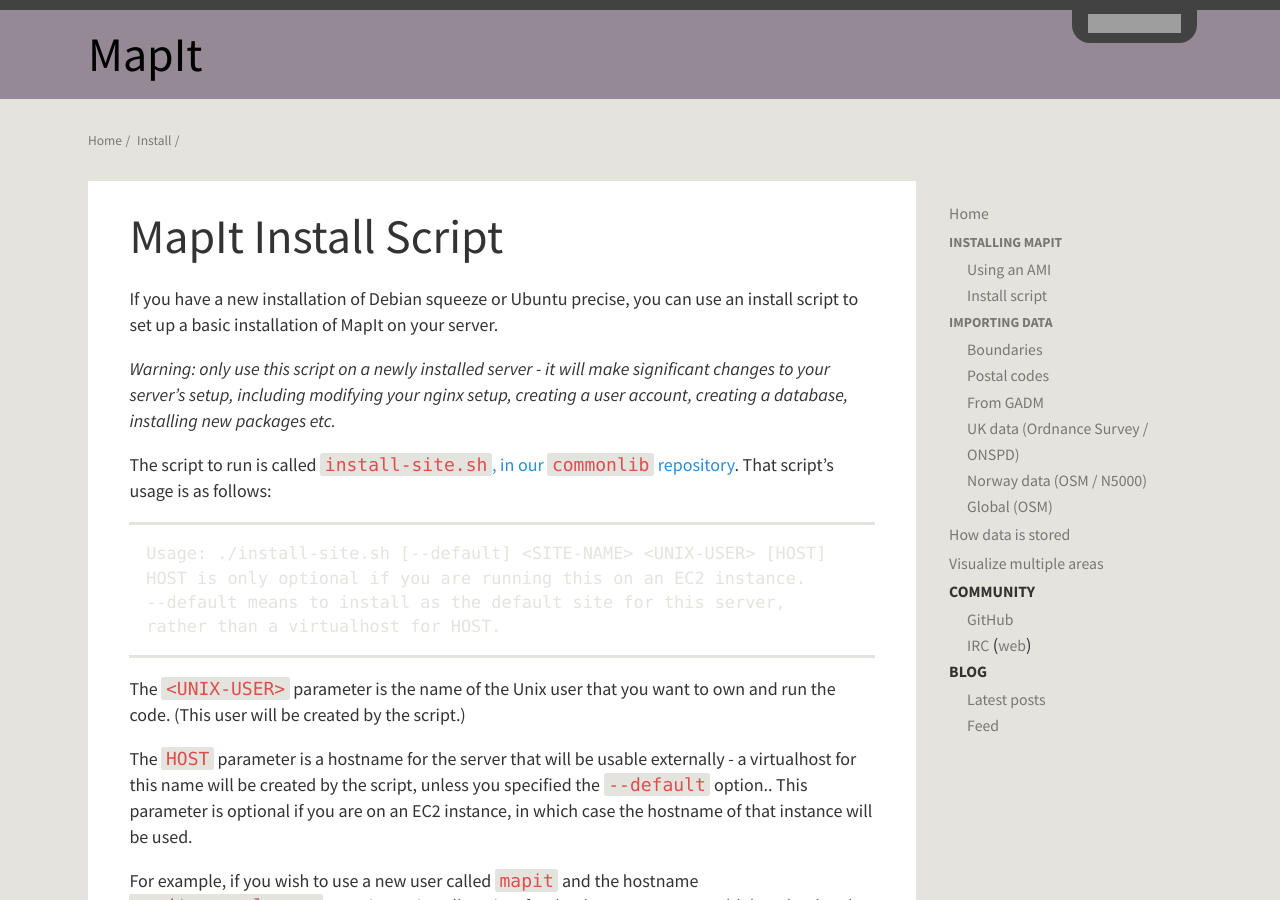
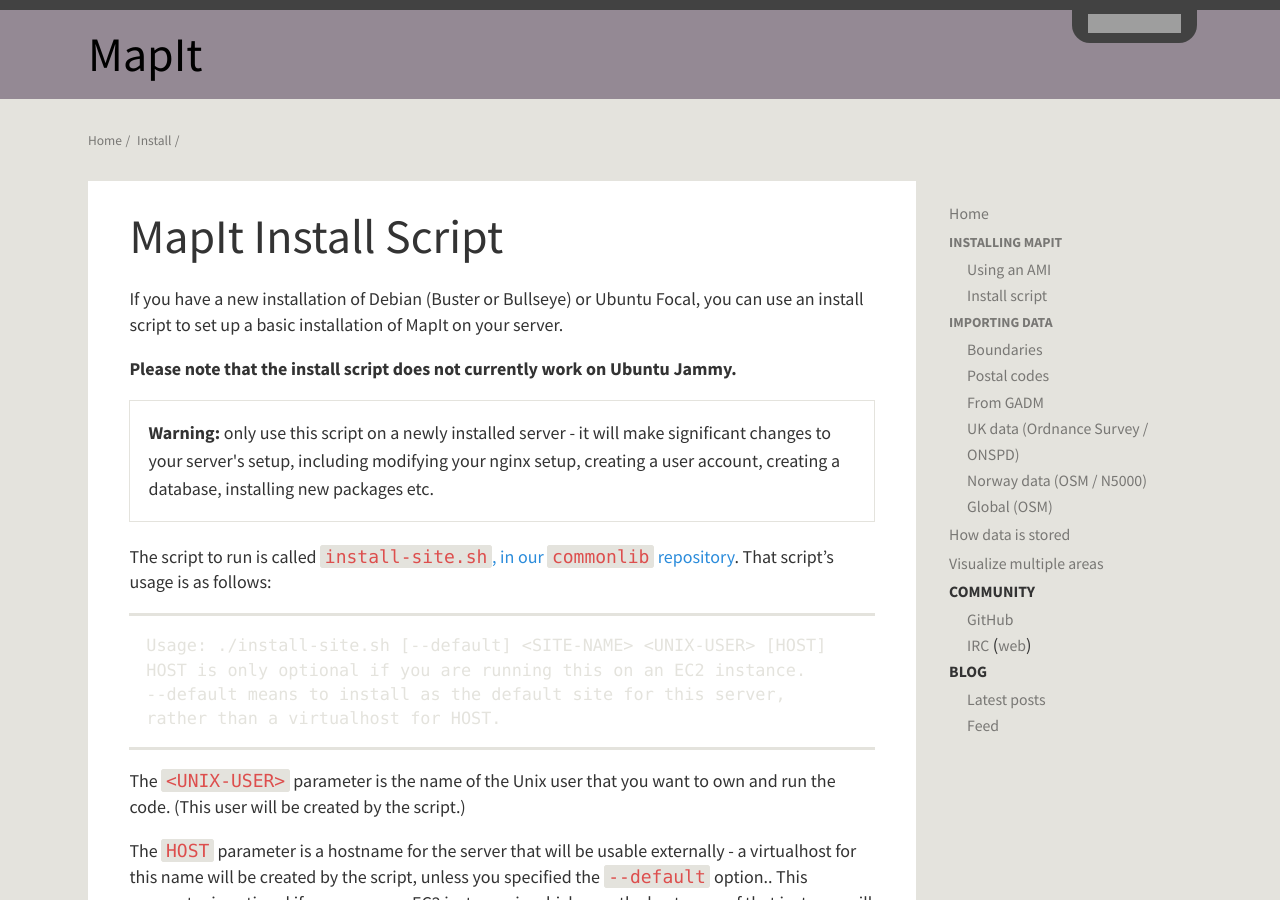
Before and after one commit to mysociety/mapit, a Jekyll site: the page built from install/install-script.md, in a window 1280 px wide and 900 px high. Built offline with Jekyll 4.4.1, drawn with Linux system fonts in a browser that asks for light colours; grey boxes are pictures that could not be loaded.

Commit message:
Update install script docs to reflect relevant OS versions

```diff
--- a/install/install-script.md
+++ b/install/install-script.md
@@ -5,14 +5,19 @@
 
 # MapIt Install Script
 
-If you have a new installation of Debian squeeze or Ubuntu precise,
+If you have a new installation of Debian (Buster or Bullseye) or Ubuntu Focal,
 you can use an install script to set up a basic installation of
 MapIt on your server.
 
-*Warning: only use this script on a newly installed server - it will
+
+**Please note that the install script does not currently work on Ubuntu Jammy.**
+
+<div class="attention-box">
+<strong>Warning:</strong> only use this script on a newly installed server - it will
 make significant changes to your server's setup, including modifying
 your nginx setup, creating a user account, creating a database,
-installing new packages etc.*
+installing new packages etc.
+</div>
 
 The script to run is called [`install-site.sh`, in our `commonlib` repository](https://raw.github.com/mysociety/commonlib/master/bin/install-site.sh).
 That script's usage is as follows:
```
Also changed, not shown: install/index.md (+1 -1 lines).
